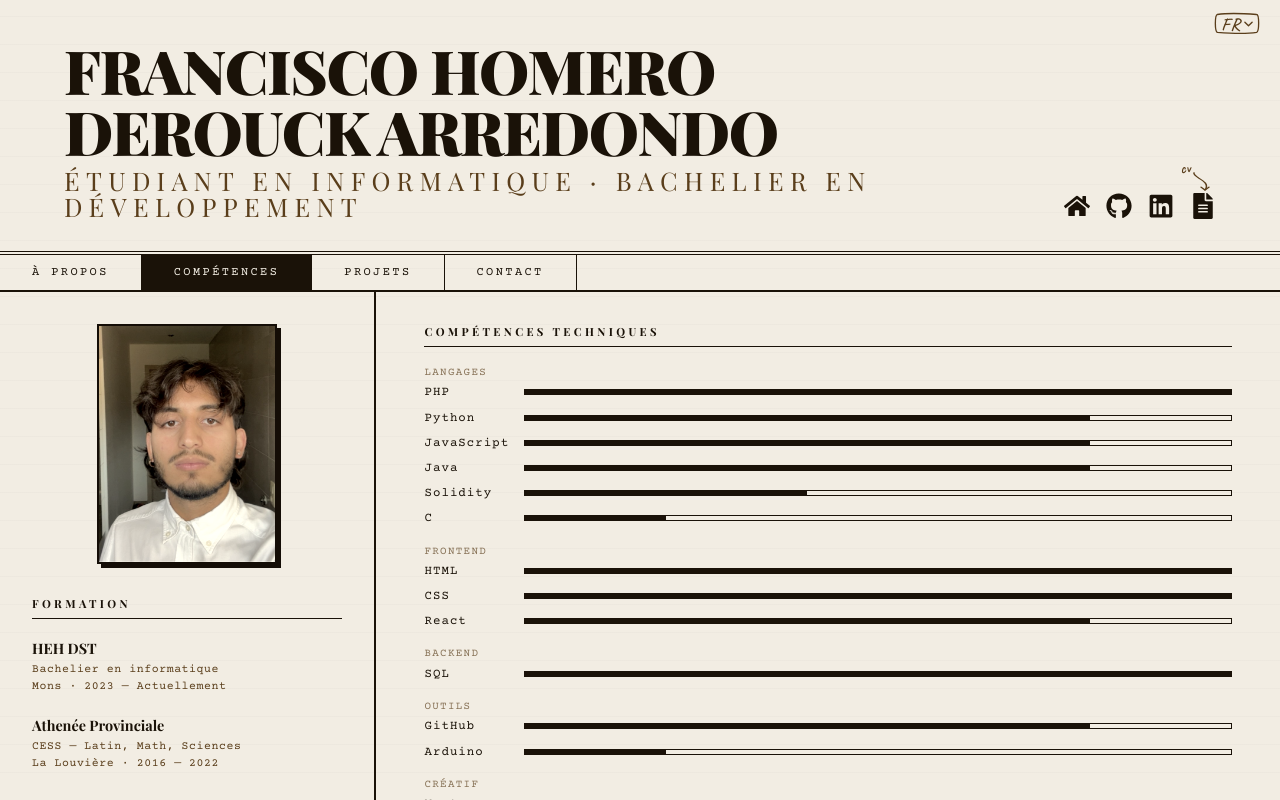
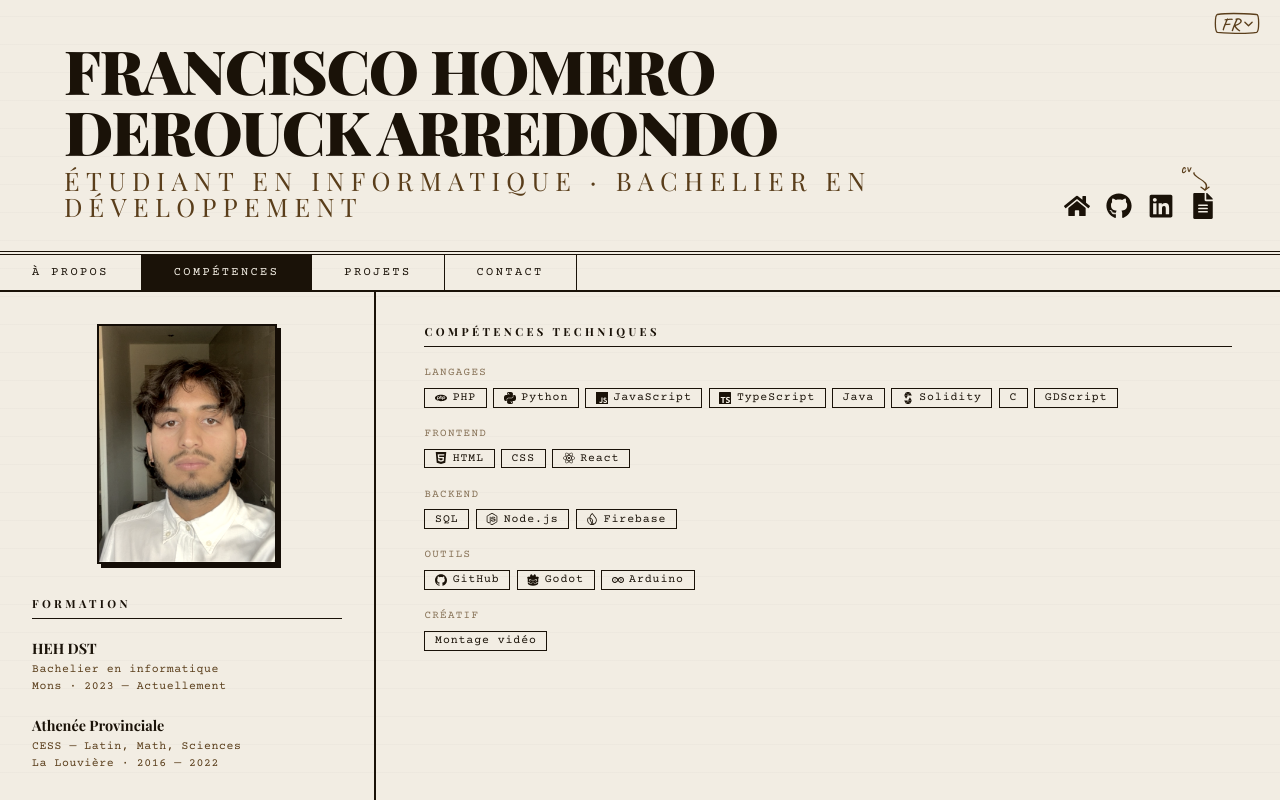
Before and after one commit to spidermiriki/Portfolio, a React (Vite) app: page / in a window 1280 px wide. Both pictures are taken after a click on the button "COMPÉTENCES". Built offline with nearby package versions, Linux system fonts and the light colour scheme; a web font is replaced by a local one.

Commit message:
editing skills contain and languages

```diff
--- a/src/components/PortfolioPage.css
+++ b/src/components/PortfolioPage.css
@@ -378,38 +378,6 @@ body:has(.pp-root) {
 }
 
 /* ── Skills ────────────────────────────────────── */
-.pp-skill-row {
-  display: flex;
-  align-items: center;
-  gap: 0.6rem;
-  margin-bottom: 0.7rem;
-}
-
-.pp-skill-name {
-  font-family: 'Courier Prime', monospace;
-  font-size: 0.78rem;
-  letter-spacing: 0.08em;
-  width: 90px;
-  flex-shrink: 0;
-}
-
-.pp-skill-bar-bg {
-  flex: 1;
-  height: 6px;
-  border: 1px solid #1a1208;
-  background: transparent;
-}
-
-.pp-skill-bar-fill {
-  height: 100%;
-  background: #1a1208;
-}
-.pp-skill-bar-fill[data-level="1"] { width: 20%; }
-.pp-skill-bar-fill[data-level="2"] { width: 40%; }
-.pp-skill-bar-fill[data-level="3"] { width: 60%; }
-.pp-skill-bar-fill[data-level="4"] { width: 80%; }
-.pp-skill-bar-fill[data-level="5"] { width: 100%; }
-
 .pp-skill-category {
   margin-bottom: 1.2rem;
 }
@@ -420,8 +388,27 @@ body:has(.pp-root) {
   letter-spacing: 0.12em;
   text-transform: uppercase;
   color: #5a3e1b;
-  margin-bottom: 0.4rem;
+  margin-bottom: 0.55rem;
   opacity: 0.7;
+}
+
+.pp-skill-tags {
+  display: flex;
+  flex-wrap: wrap;
+  gap: 0.4rem;
+}
+
+.pp-skill-tag {
+  display: inline-flex;
+  align-items: center;
+  gap: 0.35rem;
+  font-family: 'Courier Prime', monospace;
+  font-size: 0.72rem;
+  letter-spacing: 0.08em;
+  border: 1px solid #1a1208;
+  padding: 0.15rem 0.6rem;
+  background: transparent;
+  color: #1a1208;
 }
 
 /* ── Languages ─────────────────────────────────── */
@@ -435,19 +422,13 @@ body:has(.pp-root) {
   letter-spacing: 0.05em;
 }
 
-.pp-lang-dots {
-  display: flex;
-  gap: 4px;
+.pp-lang-level {
+  font-family: 'Courier Prime', monospace;
+  font-size: 0.65rem;
+  letter-spacing: 0.06em;
+  color: #5a3e1b;
+  font-style: italic;
 }
-
-.pp-lang-dot {
-  width: 7px;
-  height: 7px;
-  border: 1px solid #1a1208;
-  border-radius: 50%;
-}
-
-.pp-lang-dot.filled { background: #1a1208; }
 
 /* ── Project card ──────────────────────────────── */
 .pp-project {
--- a/src/components/PortfolioPage.tsx
+++ b/src/components/PortfolioPage.tsx
@@ -1,5 +1,12 @@
 import { useEffect, useRef, useState } from 'react'
 import { FaGithub, FaLinkedin, FaFileAlt, FaHome } from 'react-icons/fa'
+import {
+  SiPhp, SiPython, SiJavascript, SiTypescript, SiSolidity,
+  SiHtml5, SiCss, SiReact,
+  SiNodedotjs, SiFirebase,
+  SiGithub, SiArduino, SiGodotengine,
+} from 'react-icons/si'
+import type { IconType } from 'react-icons'
 import { playHover, playClick } from '../utils/sounds'
 import profilImg from '../assets/profil.jpg'
 import './PortfolioPage.css'
@@ -9,33 +16,31 @@ type Section = 'about' | 'skills' | 'project' | 'contact'
 
 const SECTIONS: Section[] = ['about', 'skills', 'project', 'contact']
 
-const SKILLS: Record<string, { name: string; level: number }[]> = {
-  Langages: [
-    { name: 'PHP',        level: 5 },
-    { name: 'Python',     level: 4 },
-    { name: 'JavaScript', level: 4 },
-    { name: 'Java',       level: 4 },
-    { name: 'Solidity',   level: 2 },
-    { name: 'C',          level: 1 },
-  ],
-  Frontend: [
-    { name: 'HTML',  level: 5 },
-    { name: 'CSS',   level: 5 },
-    { name: 'React', level: 4 },
-  ],
-  Backend: [
-    { name: 'SQL', level: 5 },
-  ],
-  Outils: [
-    { name: 'GitHub',  level: 4 },
-    { name: 'Arduino', level: 1 },
-  ],
-  Créatif: [
-    { name: 'Montage vidéo', level: 4 },
-  ],
+const SKILLS: Record<string, string[]> = {
+  Langages: ['PHP', 'Python', 'JavaScript', 'TypeScript', 'Java', 'Solidity', 'C', 'GDScript'],
+  Frontend: ['HTML', 'CSS', 'React'],
+  Backend:  ['SQL', 'Node.js', 'Firebase'],
+  Outils:   ['GitHub', 'Godot', 'Arduino'],
+  Créatif:  ['Montage vidéo'],
 }
 
-const LANG_LEVELS = [5, 5, 5, 2]
+const SKILL_ICONS: Record<string, IconType> = {
+  PHP:        SiPhp,
+  Python:     SiPython,
+  JavaScript: SiJavascript,
+  TypeScript: SiTypescript,
+  Solidity:   SiSolidity,
+  HTML:       SiHtml5,
+  CSS:        SiCss,
+  React:      SiReact,
+  'Node.js':  SiNodedotjs,
+  Firebase:   SiFirebase,
+  GitHub:     SiGithub,
+  Godot:      SiGodotengine,
+  Arduino:    SiArduino,
+}
+
+const LANG_LEVELS = ['native', 'fluent', 'native', 'basic'] as const
 
 type Translation = {
   subtitle: string
@@ -48,6 +53,7 @@ type Translation = {
     atheneeDetail: [string, string]
     hobbiesList: string[]
     langNames: string[]
+    langLevelLabels: Record<string, string>
     photoAlt: string
   }
   about: { title: string; p1: string; p2: string; p3: string }
@@ -59,6 +65,8 @@ type Translation = {
     homepage:  { tag: string; title: string; sub: string; desc: string; corner: string }
     melo:      { tag: string; title: string; sub: string; desc: string; corner: string }
     videoconf: { tag: string; title: string; sub: string; desc: string; corner: string }
+    quiz:      { tag: string; title: string; sub: string; desc: string; corner: string }
+    marine:    { tag: string; title: string; sub: string; desc: string; corner: string }
   }
   contact: { title: string; phone: string; location: string; locationValue: string }
 }
@@ -75,6 +83,7 @@ const TRANSLATIONS: Record<Lang, Translation> = {
       atheneeDetail:['CESS — Latin, Math, Sciences', 'La Louvière · 2016 — 2022'],
       hobbiesList:  ['Skateboard', 'Jeux vidéo', 'Cinéma', 'Montage vidéo'],
       langNames:    ['Français', 'Anglais', 'Espagnol', 'Néerlandais'],
+      langLevelLabels: { native: 'Langue natale', fluent: 'Courant', basic: 'Notions' },
       photoAlt:     'Photo de profil',
     },
     about: {
@@ -115,6 +124,18 @@ const TRANSLATIONS: Record<Lang, Translation> = {
         desc: 'Application web de découverte et gestion de contenus YouTube. Authentification Google via Firebase Auth, navigation de chaînes via l\'API YouTube Data v3, et liste "Watch Later" persistée par utilisateur dans Firestore. SPA entièrement côté client déployée en CI/CD via GitHub Actions.',
         corner: 'HEH · Mons',
       },
+      quiz: {
+        tag: 'Personnel · 2025', title: 'Quiz',
+        sub: 'React 19 · Firebase Realtime DB · Vite · GitHub Pages',
+        desc: "Application de quiz en temps réel avec backend Firebase. Création de sessions partagées, questions gérées côté admin, et scores mis à jour en direct pour tous les joueurs via Firebase Realtime Database.",
+        corner: 'spidermiriki.github.io',
+      },
+      marine: {
+        tag: 'Personnel · 2025', title: 'Evolution Marine',
+        sub: 'Godot 4 · GDScript · Jeu 2D · Simulation',
+        desc: "Jeu de simulation d'évolution marine en 2D développé sous Godot 4. Incarnez des créatures marines et évoluez à travers un système d'espèces dynamique. Optimisé mobile, disponible en deux versions (Godot 4.6 et 4.7).",
+        corner: 'Godot Engine',
+      },
     },
     contact: { title: 'Contact', phone: 'Téléphone', location: 'Localisation', locationValue: 'Mons / La Louvière · Belgique' },
   },
@@ -130,6 +151,7 @@ const TRANSLATIONS: Record<Lang, Translation> = {
       atheneeDetail:['High School Diploma — Latin, Math, Sciences', 'La Louvière · 2016 — 2022'],
       hobbiesList:  ['Skateboarding', 'Video games', 'Cinema', 'Video editing'],
       langNames:    ['French', 'English', 'Spanish', 'Dutch'],
+      langLevelLabels: { native: 'Native', fluent: 'Fluent', basic: 'Basic' },
       photoAlt:     'Profile photo',
     },
     about: {
@@ -170,6 +192,18 @@ const TRANSLATIONS: Record<Lang, Translation> = {
         desc: 'A web app to browse and manage YouTube content. Sign in with Google via Firebase Auth, explore channels through the YouTube Data API v3, and save videos to a personal "Watch Later" list stored in Firestore. Fully client-side SPA, shipped via CI/CD with GitHub Actions.',
         corner: 'HEH · Mons',
       },
+      quiz: {
+        tag: 'Personal · 2025', title: 'Quiz',
+        sub: 'React 19 · Firebase Realtime DB · Vite · GitHub Pages',
+        desc: 'Real-time quiz app powered by Firebase. Players join shared sessions, admins manage questions, and scores update live for all participants via Firebase Realtime Database.',
+        corner: 'spidermiriki.github.io',
+      },
+      marine: {
+        tag: 'Personal · 2025', title: 'Evolution Marine',
+        sub: 'Godot 4 · GDScript · 2D Game · Simulation',
+        desc: 'A 2D marine evolution simulation game built in Godot 4. Play as sea creatures and evolve through a dynamic species system. Mobile-optimized, available in two versions (Godot 4.6 and 4.7).',
+        corner: 'Godot Engine',
+      },
     },
     contact: { title: 'Contact', phone: 'Phone', location: 'Location', locationValue: 'Mons / La Louvière · Belgium' },
   },
@@ -185,6 +219,7 @@ const TRANSLATIONS: Record<Lang, Translation> = {
       atheneeDetail:['Bachillerato — Latín, Matemáticas, Ciencias', 'La Louvière · 2016 — 2022'],
       hobbiesList:  ['Skateboard', 'Videojuegos', 'Cine', 'Edición de vídeo'],
       langNames:    ['Francés', 'Inglés', 'Español', 'Neerlandés'],
+      langLevelLabels: { native: 'Lengua materna', fluent: 'Fluido', basic: 'Nociones' },
       photoAlt:     'Foto de perfil',
     },
     about: {
@@ -224,6 +259,18 @@ const TRANSLATIONS: Record<Lang, Translation> = {
         sub: 'React 19 · Firebase · YouTube Data API v3 · GitHub Actions',
         desc: 'Aplicación web para explorar y gestionar contenidos de YouTube. Inicio de sesión con Google mediante Firebase Auth, navegación de canales con la API YouTube Data v3, y una lista "Ver más tarde" guardada por usuario en Firestore. SPA completamente en cliente, desplegada en CI/CD con GitHub Actions.',
         corner: 'HEH · Mons',
+      },
+      quiz: {
+        tag: 'Personal · 2025', title: 'Quiz',
+        sub: 'React 19 · Firebase Realtime DB · Vite · GitHub Pages',
+        desc: 'App de quiz en tiempo real con backend Firebase. Los jugadores se unen a sesiones compartidas, los administradores gestionan las preguntas y los marcadores se actualizan en vivo para todos via Firebase Realtime Database.',
+        corner: 'spidermiriki.github.io',
+      },
+      marine: {
+        tag: 'Personal · 2025', title: 'Evolution Marine',
+        sub: 'Godot 4 · GDScript · Juego 2D · Simulación',
+        desc: 'Un juego 2D de simulación de evolución marina desarrollado en Godot 4. Juega como criaturas marinas y evoluciona a través de un sistema dinámico de especies. Optimizado para móvil, disponible en dos versiones (Godot 4.6 y 4.7).',
+        corner: 'Godot Engine',
       },
     },
     contact: { title: 'Contacto', phone: 'Teléfono', location: 'Ubicación', locationValue: 'Mons / La Louvière · Bélgica' },
@@ -356,11 +403,7 @@ export function PortfolioPage() {
             {LANG_LEVELS.map((level, i) => (
               <div key={i} className="pp-lang-row">
                 <span>{t.sidebar.langNames[i]}</span>
-                <div className="pp-lang-dots">
-                  {Array.from({ length: 5 }, (_, j) => (
-                    <div key={j} className={`pp-lang-dot ${j < level ? 'filled' : ''}`} />
-                  ))}
-                </div>
+                <span className="pp-lang-level">{t.sidebar.langLevelLabels[level]}</span>
               </div>
             ))}
           </div>
@@ -393,16 +436,17 @@ export function PortfolioPage() {
                   <div className="pp-skill-category-label">
                     {t.skills.categories[category] ?? category}
                   </div>
-                  {items.map(s => (
-                    <div key={s.name} className="pp-skill-row">
-                      <span className="pp-skill-name">
-                        {s.name === 'Montage vidéo' ? t.skills.creativeSkill : s.name}
-                      </span>
-                      <div className="pp-skill-bar-bg">
-                        <div className="pp-skill-bar-fill" data-level={s.level} />
-                      </div>
-                    </div>
-                  ))}
+                  <div className="pp-skill-tags">
+                    {items.map(name => {
+                      const Icon = SKILL_ICONS[name]
+                      return (
+                        <span key={name} className="pp-skill-tag">
+                          {Icon && <Icon size={12} />}
+                          {name === 'Montage vidéo' ? t.skills.creativeSkill : name}
+                        </span>
+                      )
+                    })}
+                  </div>
                 </div>
               ))}
             </section>
@@ -459,6 +503,29 @@ export function PortfolioPage() {
                 </div>
                 <span className="pp-project-corner">{t.projects.videoconf.corner}</span>
               </div>
+
+              <div className="pp-project pp-project--mt">
+                <span className="pp-project-tag">{t.projects.quiz.tag}</span>
+                <h2 className="pp-project-title">{t.projects.quiz.title}</h2>
+                <p className="pp-project-sub">{t.projects.quiz.sub}</p>
+                <p className="pp-project-desc">{t.projects.quiz.desc}</p>
+                <div className="pp-project-links">
+                  <a href="https://spidermiriki.github.io/quiz/" target="_blank" rel="noopener noreferrer" className="pp-project-link">{t.projects.viewProject}</a>
+                  <a href="https://github.com/spidermiriki/quiz" target="_blank" rel="noopener noreferrer" className="pp-project-link">GitHub →</a>
+                </div>
+                <span className="pp-project-corner">{t.projects.quiz.corner}</span>
+              </div>
+
+              <div className="pp-project pp-project--mt">
+                <span className="pp-project-tag">{t.projects.marine.tag}</span>
+                <h2 className="pp-project-title">{t.projects.marine.title}</h2>
+                <p className="pp-project-sub">{t.projects.marine.sub}</p>
+                <p className="pp-project-desc">{t.projects.marine.desc}</p>
+                <div className="pp-project-links">
+                  <a href="https://github.com/spidermiriki/evolution-marine" target="_blank" rel="noopener noreferrer" className="pp-project-link">GitHub →</a>
+                </div>
+                <span className="pp-project-corner">{t.projects.marine.corner}</span>
+              </div>
             </section>
           )}
 
@@ -468,13 +535,13 @@ export function PortfolioPage() {
               <div className="pp-contact-row">
                 <span className="pp-contact-label">Email</span>
                 <span className="pp-contact-value">
-                  <a href="mailto:homeromiriki@gmail.com">homeromiriki@gmail.com</a>
+                  <a href={`mailto:${import.meta.env.VITE_CONTACT_EMAIL}`}>{import.meta.env.VITE_CONTACT_EMAIL}</a>
                 </span>
               </div>
               <div className="pp-contact-row">
                 <span className="pp-contact-label">{t.contact.phone}</span>
                 <span className="pp-contact-value">
-                  <a href="tel:+32493932597">+32 493 93 25 97</a>
+                  <a href={`tel:${import.meta.env.VITE_CONTACT_PHONE?.replace(/\s/g, '')}`}>{import.meta.env.VITE_CONTACT_PHONE}</a>
                 </span>
               </div>
               <div className="pp-contact-row">
```
